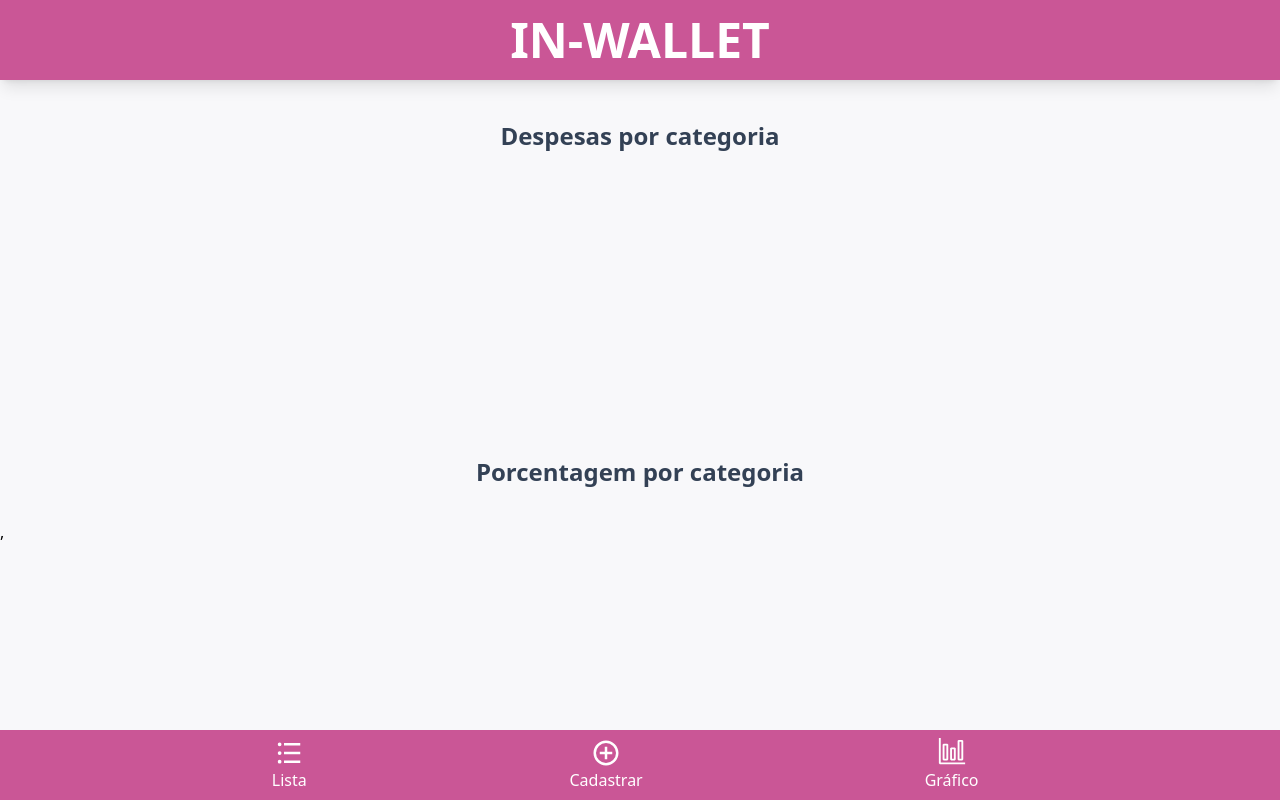
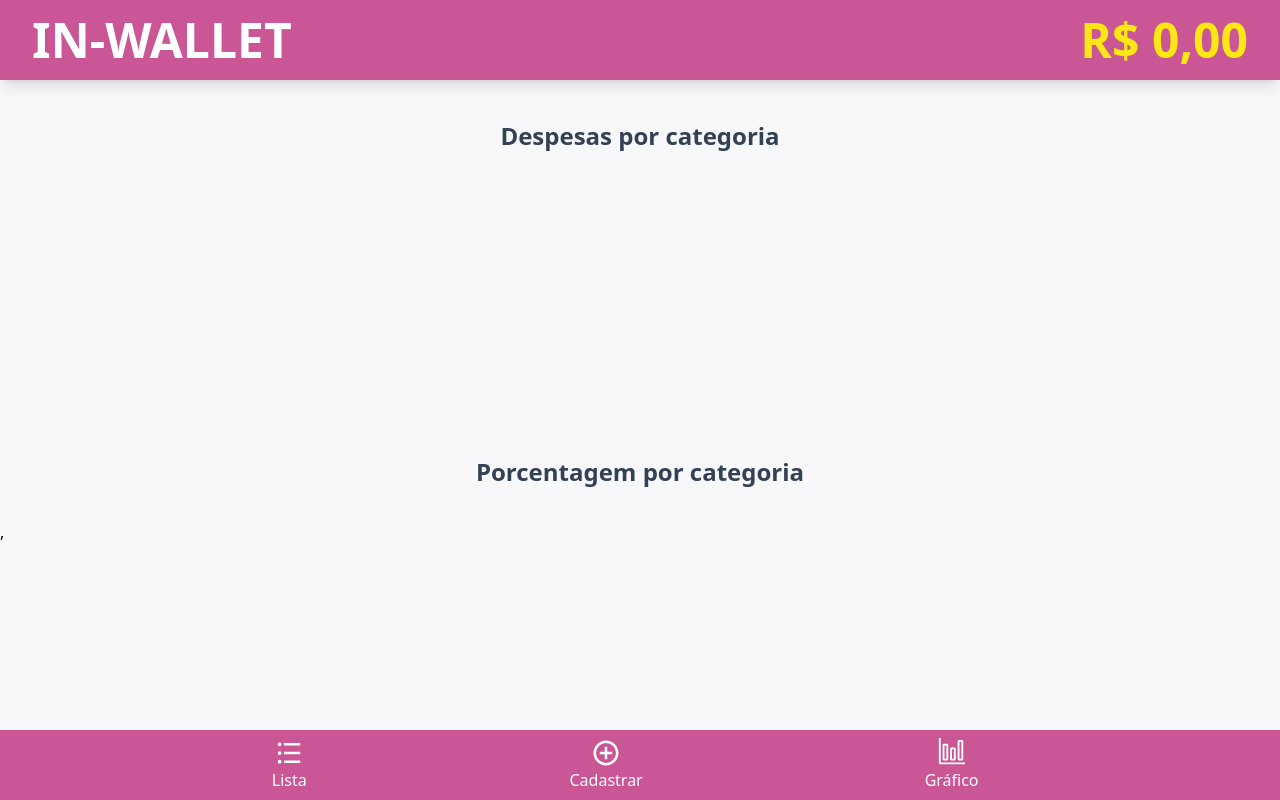
Before and after one commit to RaphaelPach/Processo-IN8, a React (Vite) app: page /grafico in a window 1280 px wide. Built offline with nearby package versions, Linux system fonts and the light colour scheme.

Commit message:
feat: contador de despesas

```diff
--- a/src/Componetes/Modal.jsx
+++ b/src/Componetes/Modal.jsx
@@ -128,7 +128,7 @@ const Modal = ({ closeModal }) => {
               value={payType}
               onChange={(event) => setPayType(event.target.value)}
             >
-              <option className="capitalized" value="">Tipo de pagamento</option>
+              {/* <option className="capitalized" placeholder="Tipo de pagamento"></option> */}
               <option className="capitalized" value="Dinheiro">Dinheiro</option>
               <option className="capitalized" value="Crédito">Crédito</option>
               <option className="capitalized" value="Débito">Débito</option>
--- a/src/Componetes/NavBar.jsx
+++ b/src/Componetes/NavBar.jsx
@@ -1,13 +1,22 @@
-
+import { UseExpense } from "../Hooks/UseExpense";
 
 function NavBar() {
+  const { expenses } = UseExpense();
+
+  const total = expenses
+    .reduce((acc, curr) => {
+      return acc + curr.value;
+    }, 0)
+    .toLocaleString("pt-BR", { style: "currency", currency: "BRL" });
   return (
-    <div className="flex justify-center items-center w-full h-20
-    px-4 text-white bg-[rgb(202,86,150)] shadow-lg">
-       <span className="font-bold text-5xl">IN-WALLET</span>
-
+    <div
+      className="flex justify-between items-center w-full h-20
+    px-8 text-white bg-[rgb(202,86,150)] shadow-lg"
+    >
+      <span className="font-bold text-5xl">IN-WALLET</span>
+      <span className="font-bold text-5xl text-Second">{total}</span>
     </div>
-  )
+  );
 }
 
-export default NavBar
+export default NavBar;
```
